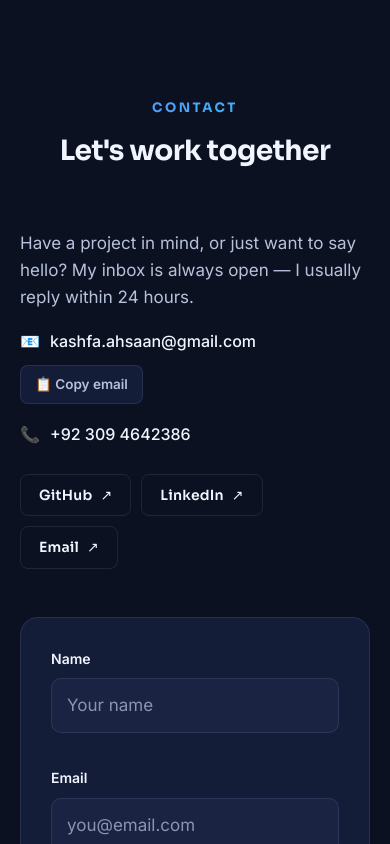
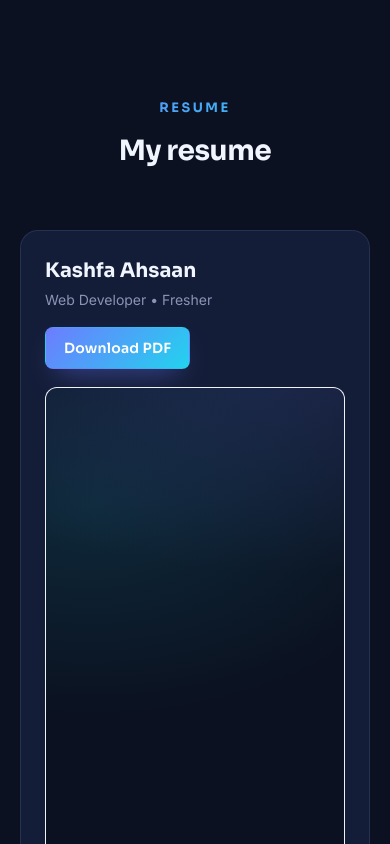
Before and after one commit to KASHU890/kashfa-portfolio-react, a React (Vite) app: page / in a window 390 px wide. Shown: the part 7060-7904 px from the top of the page. Built offline with nearby package versions, Linux system fonts and the light colour scheme.

Commit message:
Add resume section with embedded PDF viewer

```diff
--- a/src/App.jsx
+++ b/src/App.jsx
@@ -4,6 +4,7 @@ import About from './components/About'
 import Skills from './components/Skills'
 import Projects from './components/Projects'
 import Experience from './components/Experience'
+import Resume from './components/Resume'
 import Contact from './components/Contact'
 import Footer from './components/Footer'
 
@@ -17,6 +18,7 @@ function App() {
         <Skills />
         <Projects />
         <Experience />
+        <Resume />
         <Contact />
       </main>
       <Footer />
--- a/src/components/Navbar.jsx
+++ b/src/components/Navbar.jsx
@@ -7,6 +7,7 @@ const links = [
   { label: 'Skills', href: '#skills' },
   { label: 'Projects', href: '#projects' },
   { label: 'Experience', href: '#experience' },
+  { label: 'Resume', href: '#resume' },
   { label: 'Contact', href: '#contact' },
 ]
 
--- /dev/null
+++ b/src/components/Resume.jsx
@@ -0,0 +1,29 @@
+import { profile } from '../data'
+import SectionHeader from './SectionHeader'
+
+function Resume() {
+  return (
+    <section id="resume" className="section">
+      <SectionHeader eyebrow="Resume" title="My resume" />
+      <div className="resume-card">
+        <div className="resume-toolbar">
+          <div>
+            <strong>{profile.name}</strong>
+            <span className="resume-sub">Web Developer • Fresher</span>
+          </div>
+          <a href={profile.resumeUrl} className="btn btn-primary btn-sm" download>
+            Download PDF
+          </a>
+        </div>
+        <iframe
+          src={profile.resumeUrl}
+          title="Kashfa Ahsaan resume"
+          className="resume-frame"
+          loading="lazy"
+        />
+      </div>
+    </section>
+  )
+}
+
+export default Resume
--- a/src/index.css
+++ b/src/index.css
@@ -603,6 +603,53 @@ img {
   margin-bottom: 8px;
 }
 
+/* ---------- Resume ---------- */
+
+.resume-card {
+  max-width: 820px;
+  margin: 0 auto;
+  background: var(--surface);
+  border: 1px solid var(--border);
+  border-radius: 18px;
+  padding: 24px;
+}
+
+.resume-toolbar {
+  display: flex;
+  align-items: center;
+  justify-content: space-between;
+  gap: 16px;
+  margin-bottom: 18px;
+  flex-wrap: wrap;
+}
+
+.resume-toolbar strong {
+  font-family: var(--heading-font);
+  color: var(--heading);
+  font-size: 20px;
+}
+
+.resume-sub {
+  display: block;
+  color: var(--text-dim);
+  font-size: 14px;
+  margin-top: 2px;
+}
+
+.resume-frame {
+  width: 100%;
+  height: 640px;
+  border: 1px solid var(--border);
+  border-radius: 12px;
+  background: #fff;
+}
+
+@media (max-width: 720px) {
+  .resume-frame {
+    height: 480px;
+  }
+}
+
 /* ---------- Contact ---------- */
 
 .contact-grid {
```
